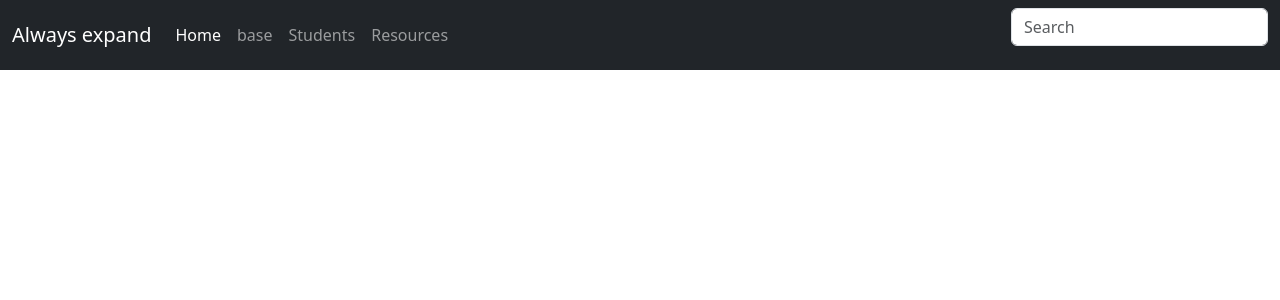
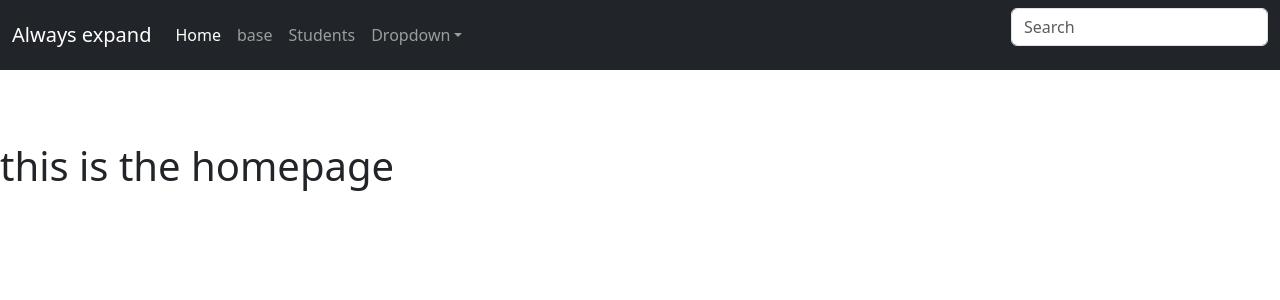
Before and after one commit to Ab-Blackwood-archive/jango-tutorial, a Django app: page / in a window 1280 px wide. Shown: the top 300 px of the page. Run offline with Django 4.2, Linux system fonts and the light colour scheme.

Commit message:
added dropdown + added homepage message

```diff
--- a/djangotutorials/tutorialapp/templates/base.html
+++ b/djangotutorials/tutorialapp/templates/base.html
@@ -27,16 +27,21 @@
               <div class="collapse navbar-collapse" id="navbarCollapse">
                 <ul class="navbar-nav me-auto">
                   <li class="nav-item">
-                    <a class="nav-link active" href="{% url 'home' %}">Home</a>
+                    <a class="nav-link active" aria-current="page" href="{% url 'home' %}">Home</a>
                   </li>
                   <li class="nav-item">
                     <a class="nav-link" href="{% url 'base' %}">base</a>
                 <li class="nav-item">
-                    <a class="nav-link" href="true">Students</a>
-                </li>
-                <li class="nav-item">
-                    <a class="nav-link" aria-disabled="true">Resources</a>
-                </li>
+                    <a class="nav-link Students" Students="true">Students</a>
+                  </li>
+                <li class="nav-item dropdown">
+                  <a class="nav-link dropdown-toggle" href="#" data-bs-toggle="dropdown" aria-expanded="false">Dropdown</a>
+                  <ul class="dropdown-menu">
+                      <li><a class="dropdown-item" href="#">Action</a></li>
+                      <li><a class="dropdown-item" href="#">Another action</a></li>
+                      <li><a class="dropdown-item" href="#">Something else here</a></li>
+                    </ul>
+                  </li>
                 </ul>
                 <form role="search">
                   <input class="form-control" type="search" placeholder="Search" aria-label="Search">
--- a/djangotutorials/tutorialapp/templates/home.html
+++ b/djangotutorials/tutorialapp/templates/home.html
@@ -1,6 +1,6 @@
-{% load static %}
 
-{% include 'base.html' %}
+
+{% extends 'base.html' %}
 
 
 {% block content %}
@@ -9,10 +9,10 @@
 
 
 
-<!--everythiNg thT IS UNIQUE SHOULD BE ENTERED BELOW->
+<!--everythiNg thT IS UNIQUE SHOULD BE ENTERED BELOW-->
+<br> <br> <br>
 
-
-
+<h1> this is the homepage<h1>
 
 
 
```
